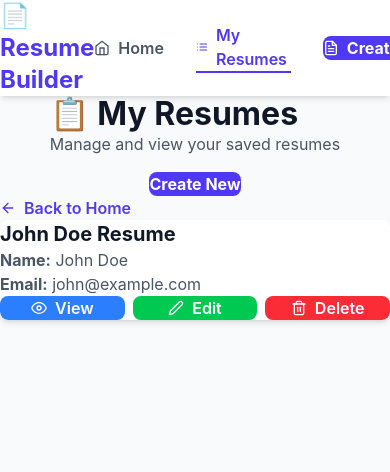
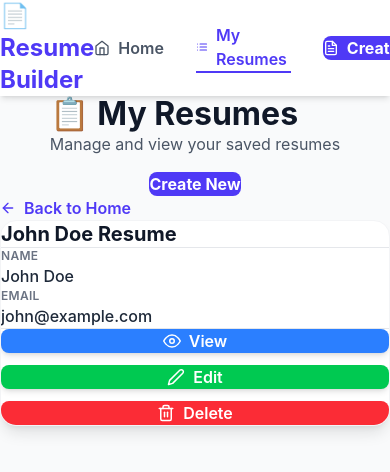
Before and after one commit to Praveenramisetti76/Resume-Builder, a React (Vite) app: page /resumes in a window 390 px wide. Shown: the top 472 px of the page. Built offline with nearby package versions, Linux system fonts and the light colour scheme; data requests are answered from the project's data file.

Commit message:
enhance UI alignment and responsiveness across all components with improved spacing, layout, and visual hierarchy

```diff
--- a/src/components/Personalinfo.jsx
+++ b/src/components/Personalinfo.jsx
@@ -8,11 +8,12 @@ export default function PersonalInfo({ data, setData }) {
 
   return (
     <div className="bg-white rounded-2xl shadow-lg p-8 border border-gray-200 hover:shadow-xl transition-shadow">
-      <h2 className="text-3xl font-bold text-gray-900 mb-6 flex items-center gap-2">👤 Personal Information</h2>
+      <h2 className="text-3xl font-bold text-gray-900 mb-8 flex items-center gap-2">👤 Personal Information</h2>
 
-      <div className="space-y-5">
+      <div className="space-y-6">
+        <div className="grid grid-cols-1 md:grid-cols-2 gap-6">
           <div>
-          <label className="block text-sm font-bold text-gray-700 mb-2 uppercase tracking-wide">Full Name *</label>
+            <label className="block text-sm font-bold text-gray-700 mb-3 uppercase tracking-wide">Full Name *</label>
             <input
               type="text"
               name="name"
@@ -24,7 +25,7 @@ export default function PersonalInfo({ data, setData }) {
           </div>
 
           <div>
-          <label className="block text-sm font-bold text-gray-700 mb-2 uppercase tracking-wide">Email *</label>
+            <label className="block text-sm font-bold text-gray-700 mb-3 uppercase tracking-wide">Email *</label>
             <input
               type="email"
               name="email"
@@ -34,9 +35,10 @@ export default function PersonalInfo({ data, setData }) {
               className="w-full px-5 py-3 border-2 border-gray-200 rounded-lg focus:outline-none focus:border-indigo-500 focus:ring-2 focus:ring-indigo-100 transition-all text-base"
             />
           </div>
+        </div>
 
         <div>
-          <label className="block text-sm font-bold text-gray-700 mb-2 uppercase tracking-wide">Phone Number *</label>
+          <label className="block text-sm font-bold text-gray-700 mb-3 uppercase tracking-wide">Phone Number *</label>
           <input
             type="tel"
             name="phone"
@@ -48,7 +50,7 @@ export default function PersonalInfo({ data, setData }) {
         </div>
 
         <div>
-          <label className="block text-sm font-bold text-gray-700 mb-2 uppercase tracking-wide">Professional Summary</label>
+          <label className="block text-sm font-bold text-gray-700 mb-3 uppercase tracking-wide">Professional Summary</label>
           <textarea
             name="summary"
             value={data.summary || ""}
--- a/src/components/Skills.jsx
+++ b/src/components/Skills.jsx
@@ -16,10 +16,10 @@ export default function Skills({ data, setData }) {
 
   return (
     <div className="bg-white rounded-2xl shadow-lg p-8 border border-gray-200 hover:shadow-xl transition-shadow">
-      <h2 className="text-3xl font-bold text-gray-900 mb-6 flex items-center gap-2">⭐ Skills</h2>
+      <h2 className="text-3xl font-bold text-gray-900 mb-8 flex items-center gap-2">⭐ Skills</h2>
       <div className="space-y-4">
         {data.map((skill, i) => (
-          <div key={i} className="flex gap-3 items-center">
+          <div key={i} className="flex gap-3 items-center group">
             <input
               placeholder="e.g., JavaScript, React, Node.js"
               value={skill}
@@ -29,7 +29,7 @@ export default function Skills({ data, setData }) {
             {data.length > 1 && (
               <button
                 onClick={() => removeSkill(i)}
-                className="bg-gradient-to-r from-red-500 to-red-600 hover:from-red-600 hover:to-red-700 text-white font-bold py-3 px-4 rounded-lg flex items-center gap-2 transition-all duration-300 shadow-md hover:shadow-lg"
+                className="bg-red-500 hover:bg-red-600 text-white font-bold py-3 px-4 rounded-lg flex items-center gap-2 transition-all duration-300 shadow-md hover:shadow-lg opacity-100 group-hover:opacity-100"
               >
                 <FiTrash2 size={18} />
               </button>
--- a/src/pages/CreateEditResume.jsx
+++ b/src/pages/CreateEditResume.jsx
@@ -89,11 +89,11 @@ export default function CreateEditResume() {
   }
 
   return (
-    <div className="min-h-screen bg-gradient-to-br from-gray-100 via-gray-50 to-gray-100 py-10 px-4 sm:px-6 lg:px-8">
+    <div className="min-h-screen bg-gradient-to-br from-gray-50 via-gray-50 to-gray-100 py-10 px-4 sm:px-6 lg:px-8">
       <div className="max-w-7xl mx-auto">
         {/* Header */}
         <div className="flex flex-col sm:flex-row items-start sm:items-center justify-between mb-10 gap-4">
-          <div>
+          <div className="flex-1">
             <h1 className="text-4xl sm:text-5xl font-extrabold text-gray-900 tracking-tight">
               {isEdit ? '✏️ Edit Resume' : '📝 Create Resume'}
             </h1>
@@ -101,10 +101,10 @@ export default function CreateEditResume() {
               {isEdit ? 'Update your professional profile' : 'Build your professional resume in minutes'}
             </p>
           </div>
-          <div className="flex gap-3">
+          <div className="flex gap-3 w-full sm:w-auto">
             <Link
               to="/resumes"
-              className="flex items-center gap-2 px-6 py-3 text-white bg-gray-700 hover:bg-gray-800 border-2 border-gray-700 rounded-lg transition-all duration-300 font-semibold shadow-md hover:shadow-lg"
+              className="flex-1 sm:flex-none flex items-center justify-center gap-2 px-6 py-3 text-white bg-gray-700 hover:bg-gray-800 border-2 border-gray-700 rounded-lg transition-all duration-300 font-semibold shadow-md hover:shadow-lg"
             >
               <FiArrowLeft /> Back to Dashboard
             </Link>
@@ -113,7 +113,7 @@ export default function CreateEditResume() {
 
         {/* Resume Title Input */}
         <div className="bg-white rounded-2xl shadow-lg p-8 mb-8 border border-gray-200 hover:shadow-xl transition-shadow">
-          <label className="block text-sm font-bold text-gray-700 mb-3 uppercase tracking-wide">
+          <label className="block text-sm font-bold text-gray-700 mb-4 uppercase tracking-wide">
             Resume Title
           </label>
           <input
--- a/src/pages/Dashboard.jsx
+++ b/src/pages/Dashboard.jsx
@@ -85,41 +85,45 @@ export default function Dashboard() {
 
         {/* Resumes Grid */}
         {!loading && resumes.length > 0 && (
-          <div className="grid grid-cols-1 md:grid-cols-2 lg:grid-cols-3 gap-6">
+          <div className="grid grid-cols-1 md:grid-cols-2 lg:grid-cols-3 gap-8">
             {resumes.map((resume) => (
               <div
                 key={resume.id}
-                className="bg-white rounded-lg shadow-md hover:shadow-lg transition duration-300 overflow-hidden"
+                className="bg-white rounded-2xl shadow-lg hover:shadow-2xl transition-all duration-300 overflow-hidden border border-gray-100 transform hover:-translate-y-1"
               >
-                <div className="p-6">
-                  <h3 className="text-xl font-bold text-gray-900 mb-2">
+                <div className="p-8">
+                  <h3 className="text-2xl font-bold text-gray-900 mb-4 line-clamp-2">
                     {resume.title}
                   </h3>
-                  <p className="text-gray-600 mb-1">
-                    <strong>Name:</strong> {resume.personal.name}
-                  </p>
-                  <p className="text-gray-600 mb-4">
-                    <strong>Email:</strong> {resume.personal.email}
-                  </p>
+                  <div className="space-y-3 mb-6 py-4 border-y border-gray-200">
+                    <div>
+                      <p className="text-xs font-semibold text-gray-500 uppercase tracking-wide mb-1">Name</p>
+                      <p className="text-gray-800 font-medium">{resume.personal.name}</p>
+                    </div>
+                    <div>
+                      <p className="text-xs font-semibold text-gray-500 uppercase tracking-wide mb-1">Email</p>
+                      <p className="text-gray-800 font-medium truncate">{resume.personal.email}</p>
+                    </div>
+                  </div>
 
-                  <div className="flex gap-2">
+                  <div className="flex flex-col sm:flex-row gap-3">
                     <Link
                       to={`/view/${resume.id}`}
-                      className="flex-1 bg-blue-500 hover:bg-blue-600 text-white font-semibold py-2 px-4 rounded-lg flex items-center justify-center gap-2 transition"
+                      className="flex-1 bg-blue-500 hover:bg-blue-600 text-white font-semibold py-3 px-4 rounded-lg flex items-center justify-center gap-2 transition-all duration-300 shadow-md hover:shadow-lg"
                     >
-                      <FiEye /> View
+                      <FiEye size={18} /> View
                     </Link>
                     <Link
                       to={`/edit/${resume.id}`}
-                      className="flex-1 bg-green-500 hover:bg-green-600 text-white font-semibold py-2 px-4 rounded-lg flex items-center justify-center gap-2 transition"
+                      className="flex-1 bg-green-500 hover:bg-green-600 text-white font-semibold py-3 px-4 rounded-lg flex items-center justify-center gap-2 transition-all duration-300 shadow-md hover:shadow-lg"
                     >
-                      <FiEdit2 /> Edit
+                      <FiEdit2 size={18} /> Edit
                     </Link>
                     <button
                       onClick={() => handleDelete(resume.id)}
-                      className="flex-1 bg-red-500 hover:bg-red-600 text-white font-semibold py-2 px-4 rounded-lg flex items-center justify-center gap-2 transition"
+                      className="flex-1 bg-red-500 hover:bg-red-600 text-white font-semibold py-3 px-4 rounded-lg flex items-center justify-center gap-2 transition-all duration-300 shadow-md hover:shadow-lg"
                     >
-                      <FiTrash2 /> Delete
+                      <FiTrash2 size={18} /> Delete
                     </button>
                   </div>
                 </div>
```
Also changed, not shown: src/components/Education.jsx (+8 -6 lines), src/components/Experience.jsx (+6 -6 lines), 1 other file (tests, documents, lock files or other folders). Lines whose indentation alone changed are shown as unchanged.
